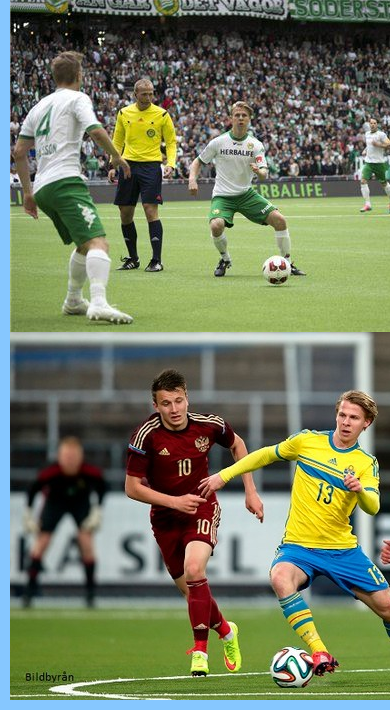
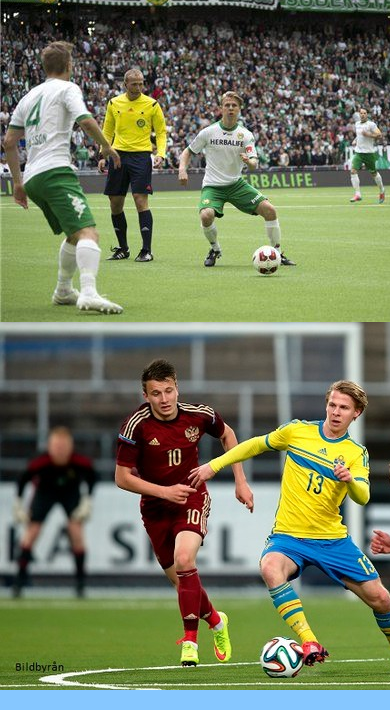
Before and after one commit to n0rdin/VS-CODE, a plain HTML site: page bilder.html in a window 390 px wide. Shown: the part 510-1220 px from the top of the page. Drawn offline with Linux system fonts and the light colour scheme.

Commit message:
Robottxt

```diff
--- a/bilder.html
+++ b/bilder.html
@@ -41,7 +41,7 @@
 
 
 
-        <div class="image">
-            <img src="passandeviktor.jpg"  alt="Viktor passar">
+        <div class="images">
+            <img src="passandeviktor.jpg" alt="Viktor passar">
             <img src="dribblandeviktor.jpg" alt="Viktor dribblar">
         </div>
--- a/style.css
+++ b/style.css
@@ -49,11 +49,12 @@ script {
 }
 
 
-.image {
+.images {
     display: flex;
     justify-content: space-evenly;
     flex-direction:row;
-    margin: 10px;
+    height: auto;
+    width: 100%;
 
 
 }
@@ -127,11 +128,14 @@ a {
 
     }
 
-    .image {
+    .images {
         display: flex;
         justify-content: space-evenly;
-        margin: 10px;
+        align-items: center;
         flex-wrap: wrap;
+        height: auto;
+        width: 100%;
+
     }
 
     .links {
```
Also changed, not shown: index.html (+3 -2 lines), länkar.html (+2 -3 lines), robots.txt (added).
